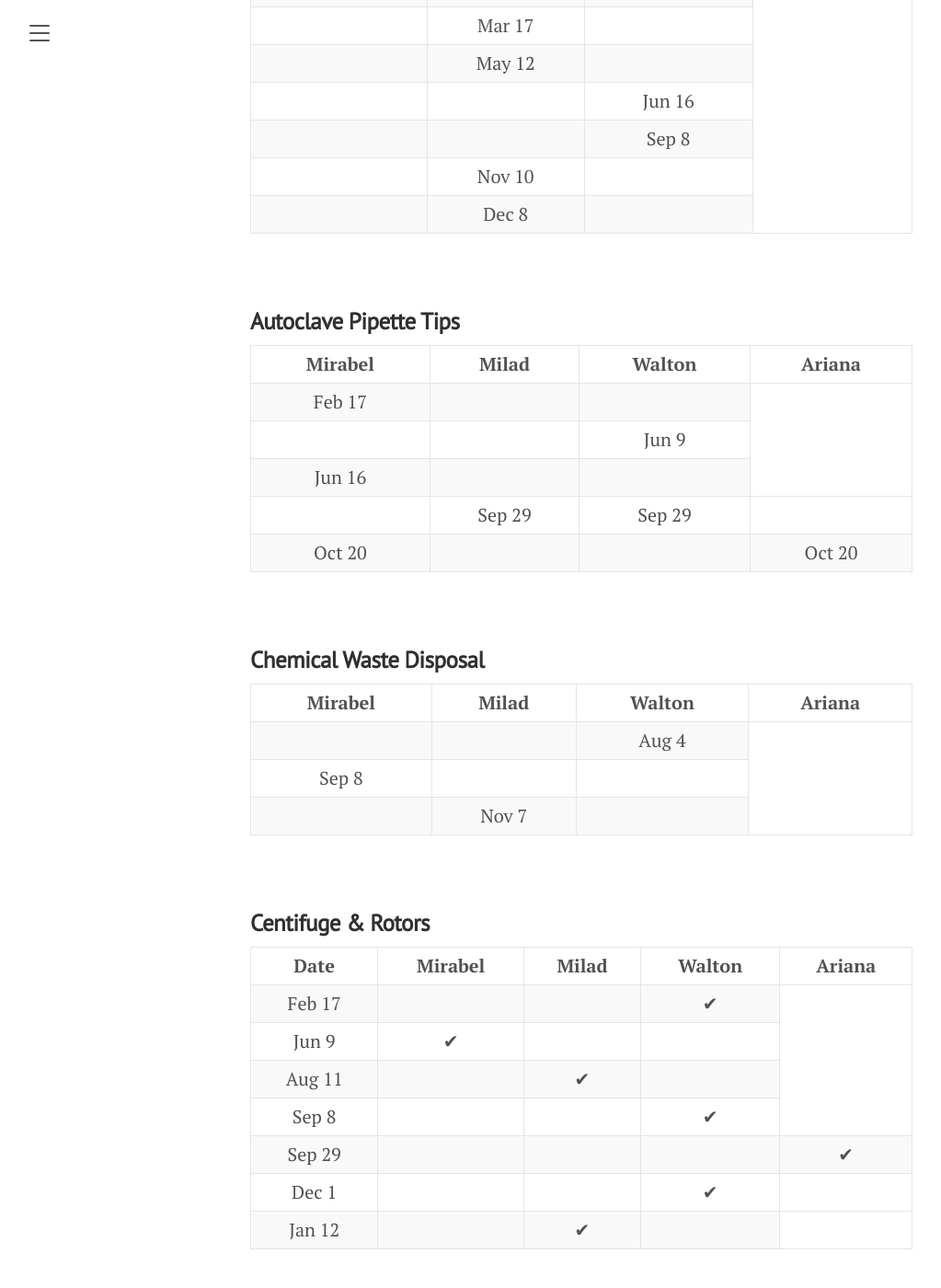
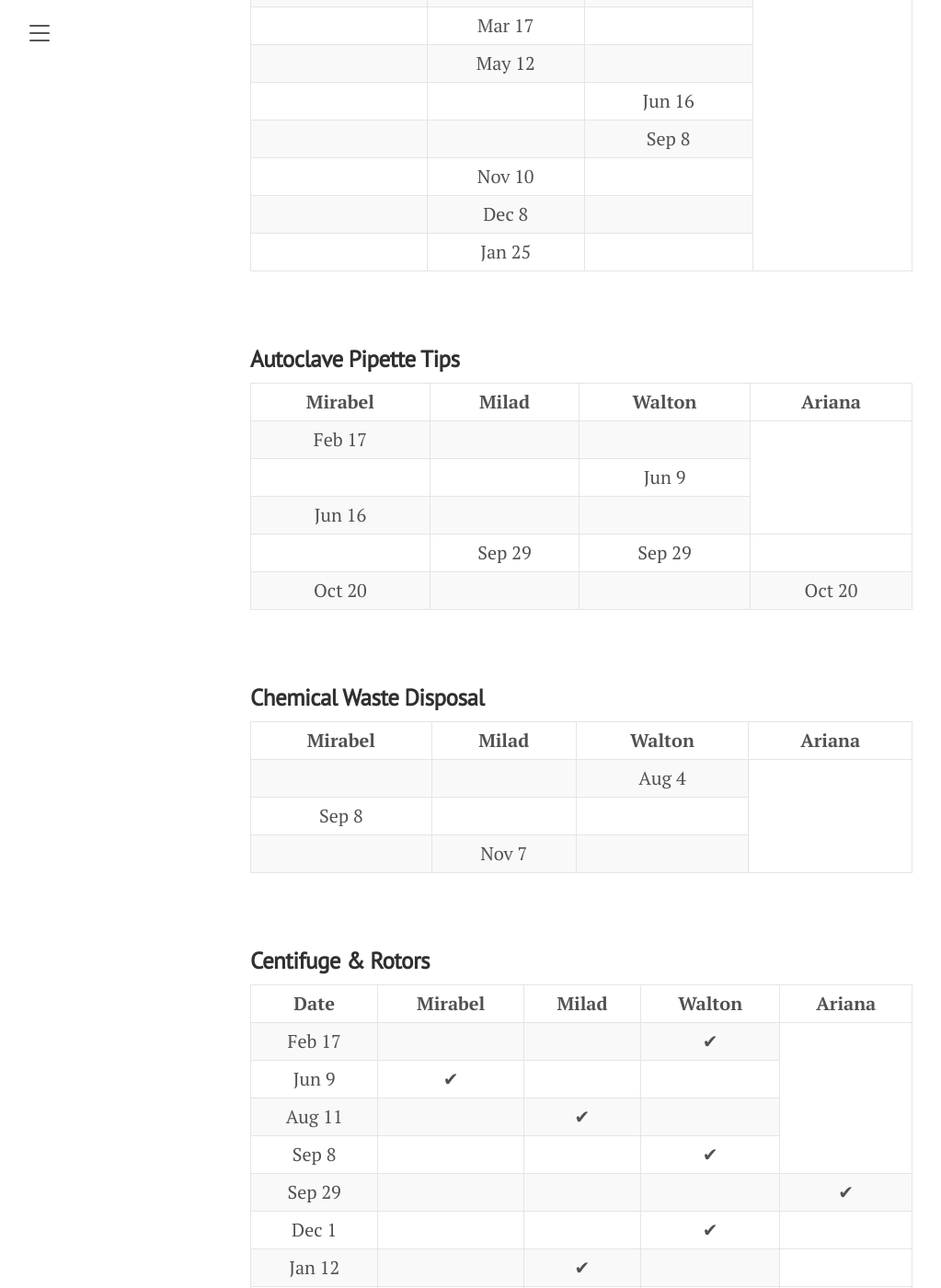
Before and after one commit to horsmanlab/horsmanlab.github.io, a Jekyll site: the page built from duties.md, in a window 1280 px wide and 1400 px high, scrolled down 2570 px. Shown: the whole window at 92% size, without its empty margins (8-1031 px from the left). Built offline with Jekyll 4.4.1, drawn with Linux system fonts in a browser that asks for light colours.

Commit message:
Feb 12 update

```diff
--- a/duties.md
+++ b/duties.md
@@ -183,6 +183,11 @@ title: Duties
       <td align="center">Dec 8</td>
       <td align="center"></td>
     </tr>
+    <tr>
+      <td align="center"></td>
+      <td align="center">Jan 25</td>
+      <td align="center"></td>
+    </tr>
     </tbody>
   </table>
 <br/>
@@ -319,6 +324,13 @@ title: Duties
       <td align="center">&#x2714;</td>
       <td align="center"></td>
     </tr>
+    <tr>
+      <td align="center">Feb 2</td>
+      <td align="center"></td>
+      <td align="center"></td>
+      <td align="center"></td>
+      <td align="center">&#x2714;</td>
+    </tr>
     </tbody>
   </table>
 <br/>
```
Also changed, not shown: 3 other files.
